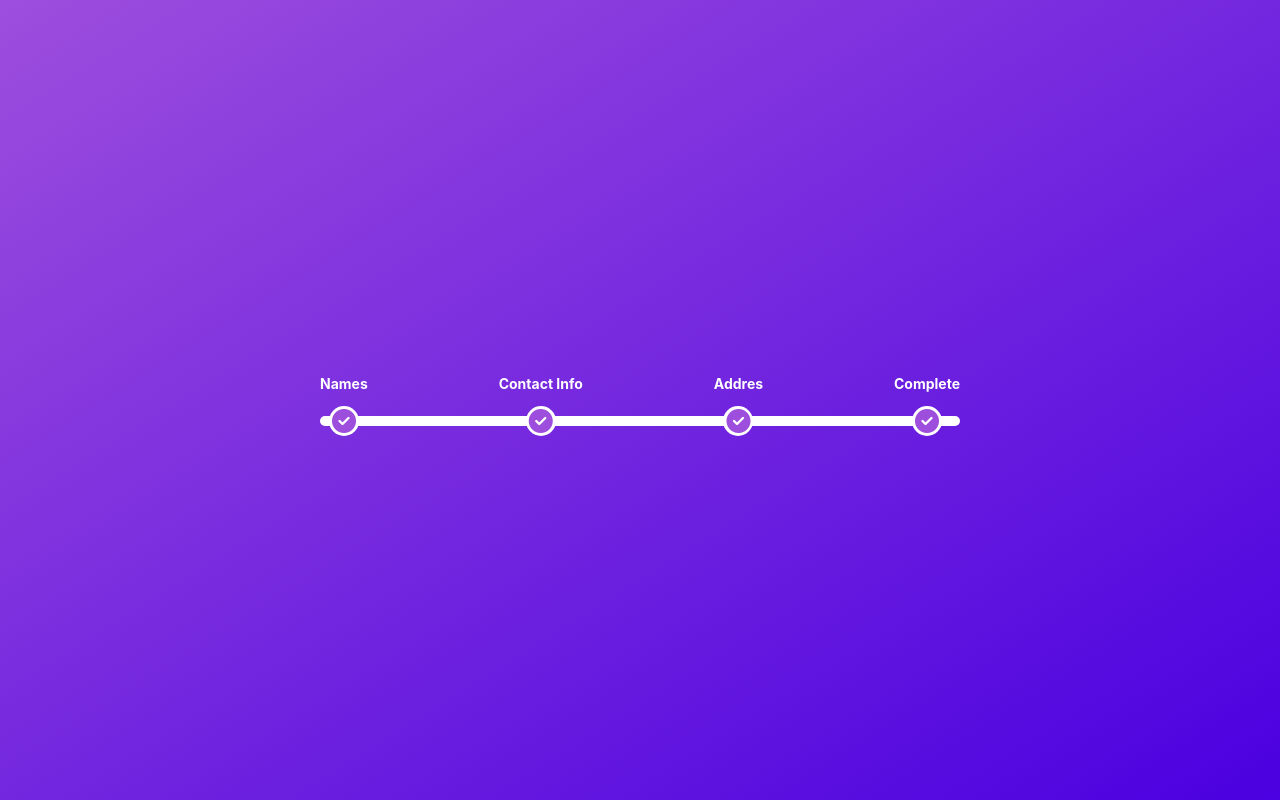
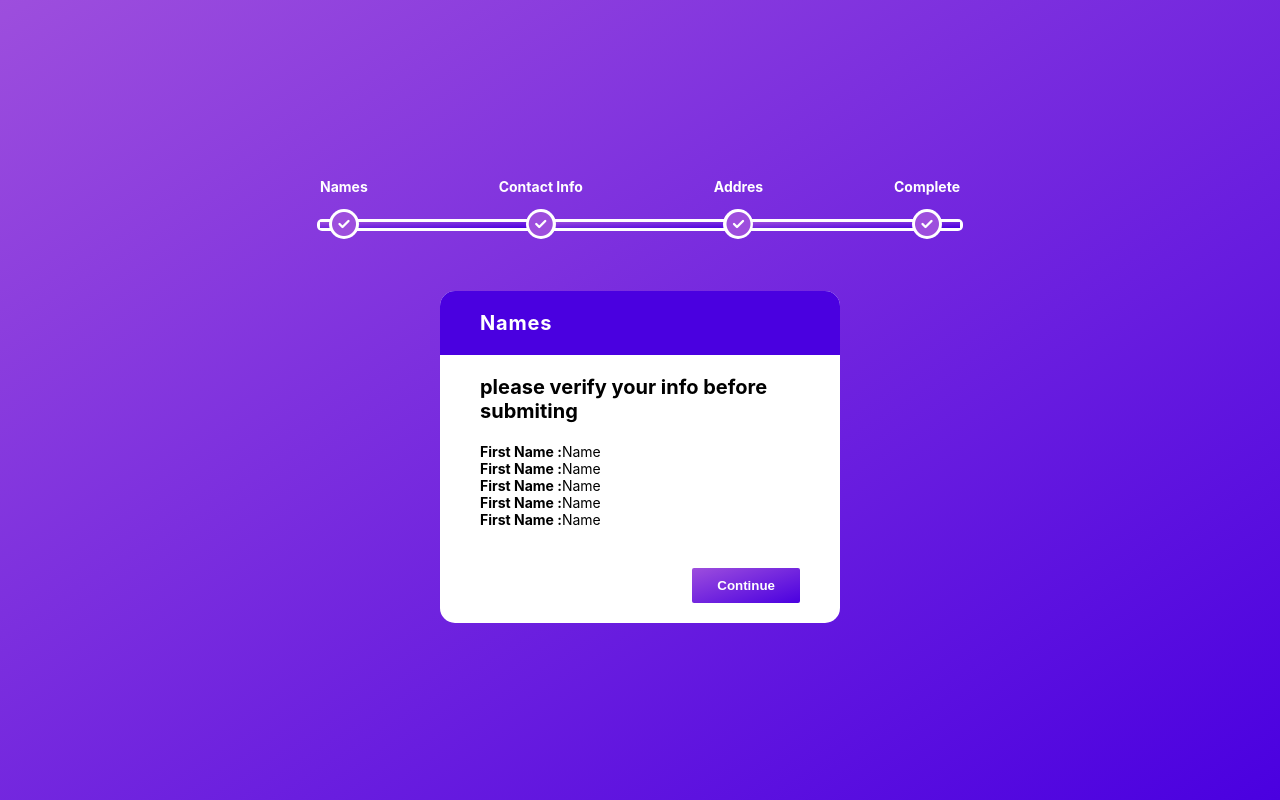
Before and after one commit to mathia-gowb/react-step-form, a React (Create React App) app: page / in a window 1280 px wide. Built offline with nearby package versions, Linux system fonts and the light colour scheme.

Commit message:
done with frontend styling

```diff
--- a/src/App.css
+++ b/src/App.css
@@ -1,3 +1,9 @@
+:root{
+  --gradient:linear-gradient(to bottom right,#9D4EDD,#4A00E0);
+  --purpleLight:#9D4EDD;
+  --purpleDark:#4A00E0;
+  --gray:#E0E0E0
+}
 *,html{
   padding:0;
   margin:0
@@ -21,10 +27,10 @@ h2{
 }
 #check-point{
   justify-content: space-between;
+  z-index: 10 !important;
 }
 #path{
   border-radius: 5px;
-  min-width:565px;
   margin-top:-20px;
   height:10px;
   background-color: white;
@@ -33,10 +39,14 @@ h2{
   -ms-border-radius: 5px;
   -o-border-radius: 5px;
 }
+
 .check-point-item{
   text-align: center;
 }
+
 .icon-container{
+  position:relative;
+  z-index: 10 !important;
   display:flex;
   align-items: center;
   justify-content: center;
@@ -51,9 +61,110 @@ h2{
   -o-border-radius:50%;
   background-color: white;
 }
+#path{
+  padding:1px 3px;
+  align-items: center;
+  z-index: 1
+}
 .path-indicator{
-
+  background: var(--gradient);
+  height:6px;
+  flex:1;
+  z-index:1
 }
 h2 {
   color:white;
 }
+
+.form-wrapper{
+  width:400px;
+  border-radius:15px;
+  overflow: hidden;
+  margin:60px auto 0;
+  background-color:white;
+  -webkit-border-radius:15px;
+  -moz-border-radius:15px;
+  -ms-border-radius:15px;
+  -o-border-radius:15px;
+}
+.form-header,form,.form-buttons,.final-info{
+  padding:20px 40px;
+}
+.form-header{
+  font-size:20px;
+  font-weight:bold;
+  letter-spacing: 0.6pt;
+  color:white;
+  background-color: var(--purpleDark);
+}
+form{
+  margin-top:15px;
+}
+label{
+  font-weight:bold;
+  font-size:14px;
+}
+input {
+  background-color:rgb(221, 221, 221);
+  border:none;
+  margin-top:4px;
+  width:100%;
+  box-sizing:border-box;
+  padding:15px 5px;
+
+}
+input:focus{
+  border-radius:5px;;
+  outline:1px solid var(--purpleDark);
+  background-color: #4b00e02c;
+  -webkit-border-radius:5px;
+  -moz-border-radius:5px;
+  -ms-border-radius:5px;
+  -o-border-radius:5px;
+}
+button{
+  border:none;
+  border-radius:2px;
+  color:white;
+  font-weight: bold;
+  background: var(--gradient);
+  padding:10px 25px;
+  -webkit-border-radius:2px;
+  -moz-border-radius:2px;
+  -ms-border-radius:2px;
+  -o-border-radius:2px;
+}
+.form-buttons{
+  overflow: hidden;
+}
+.back-button{
+  float:left;
+}
+.foward-button{
+  float:right
+}
+#step-1 .back-button{
+  display:none
+}
+#step-1 .foward-button{
+  float:right;
+}
+.final-info h1{
+  font-size:20px
+}
+.final-info-list{
+  margin-top:20px;
+}
+.info-title,.info-detail{
+  font-size:14px;
+}
+ul{
+  list-style:none;
+}
+.final-info-list li{
+
+  display:flex;
+}
+.info-title{
+  font-weight:bold
+}
--- a/src/App.js
+++ b/src/App.js
@@ -38,6 +38,35 @@ function App() {
           <div class="path-indicator"></div>
         </div>
       </header>
+      <div class="form-wrapper">
+        <div class="form-header">
+          Names
+        </div>
+{/*         <form>
+          <label>First Name</label>
+          <br/>
+          <input required />
+          <br/>
+          <br/>
+          <label>First Name</label>
+          <br/>
+          <input required/>
+        </form> */}
+        <div class="final-info">
+          <h1>please verify your info before submiting</h1>
+          <ul class="final-info-list">
+              <li><p class="info-title">First Name :</p><p class="info-detail">Name</p></li>
+              <li><p class="info-title">First Name : </p><p class="info-detail">Name</p></li>
+              <li><p class="info-title">First Name : </p><p class="info-detail">Name</p></li>
+              <li><p class="info-title">First Name : </p><p class="info-detail">Name</p></li>
+              <li><p class="info-title">First Name : </p><p class="info-detail">Name</p></li>
+          </ul>
+        </div>
+        <div class="form-buttons " id="step-1">
+          <button class="back-button">Back</button>
+          <button class="foward-button">Continue</button>
+        </div>
+      </div>
     </div>
   );
 }
```
